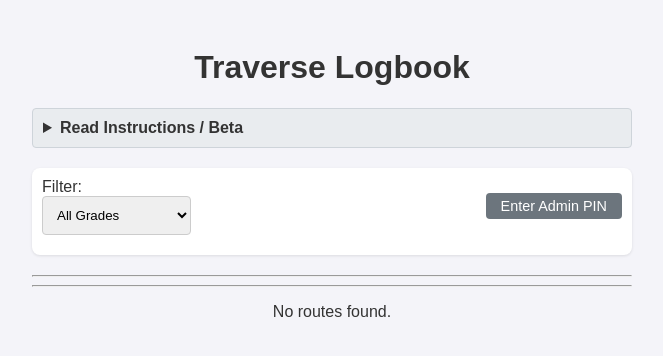
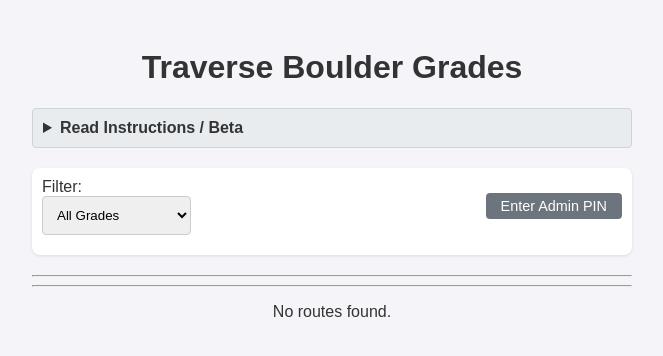
Before and after one commit to theridgeclimbingcentre/boulder, a plain HTML site: page index.html in a window 1280 px wide. Shown: the whole page, without its empty margins (308-971 px from the left). Drawn offline with Linux system fonts and the light colour scheme.

Commit message:
Update HTML structure and headings

```diff
--- a/index.html
+++ b/index.html
@@ -9,7 +9,7 @@
 <body>
 
     <div class="app-container">
-        <h1>Traverse Logbook</h1>
+        <h1>Traverse Boulder Grades</h1>
 
         <details id="instructionPanel" class="info-box">
             <summary><strong>Read Instructions / Beta</strong></summary>
@@ -91,4 +91,5 @@
 
     <script src="script.js"></script>
 </body>
+
 </html>
```
